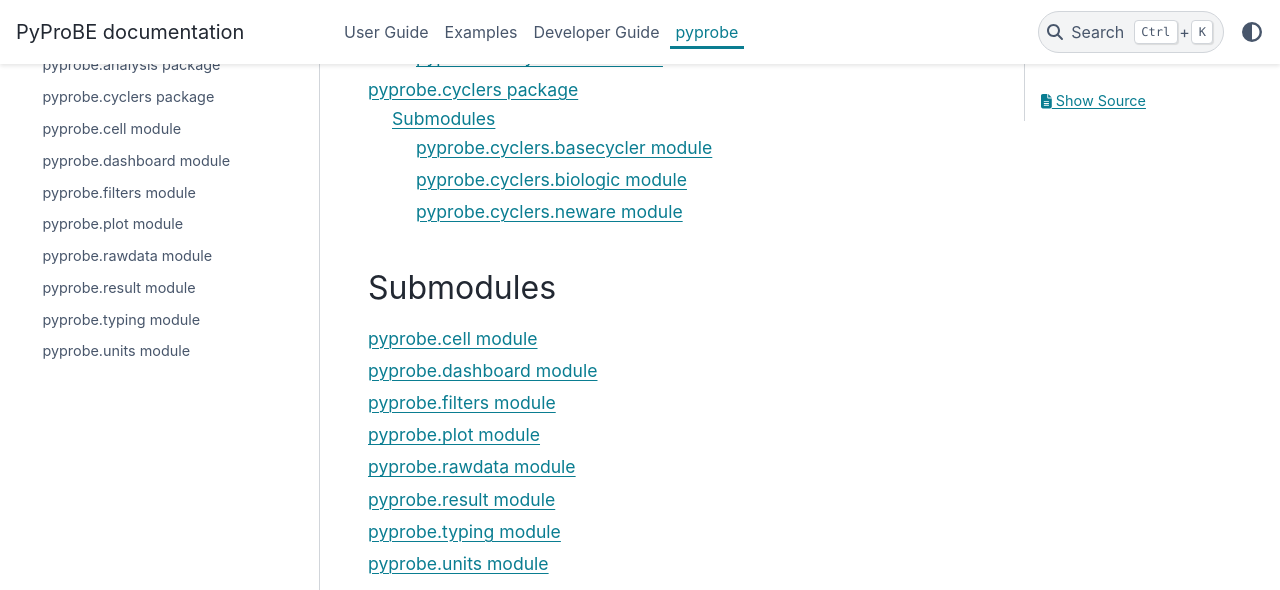
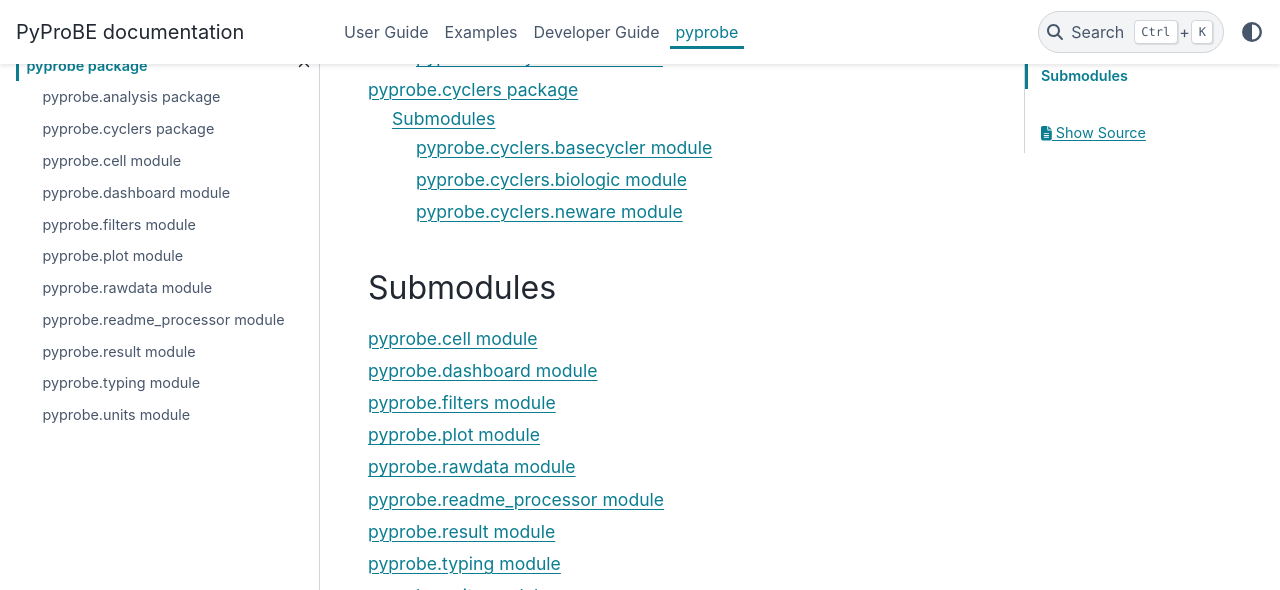
Before and after one commit to ImperialCollegeLondon/PyProBE, a Sphinx documentation site: the page built from docs/source/api/pyprobe.rst, in a window 1280 px wide and 900 px high, scrolled down 674 px, cut to the strip 0-590 px from the top of the window. Built offline with Sphinx 7.4.7 and the PyData theme 0.15.4, drawn with Linux system fonts in a browser that asks for light colours.

Commit message:
Add api documentation for readme processor

```diff
--- /dev/null
+++ b/docs/source/api/pyprobe.readme_processor.rst
@@ -0,0 +1,10 @@
+pyprobe.readme\_processor module
+================================
+
+.. automodule:: pyprobe.readme_processor
+   :members:
+   :undoc-members:
+   :show-inheritance:
+
+
+.. footbibliography::
--- a/docs/source/api/pyprobe.rst
+++ b/docs/source/api/pyprobe.rst
@@ -26,6 +26,7 @@
    pyprobe.filters
    pyprobe.plot
    pyprobe.rawdata
+   pyprobe.readme_processor
    pyprobe.result
    pyprobe.typing
    pyprobe.units
```
